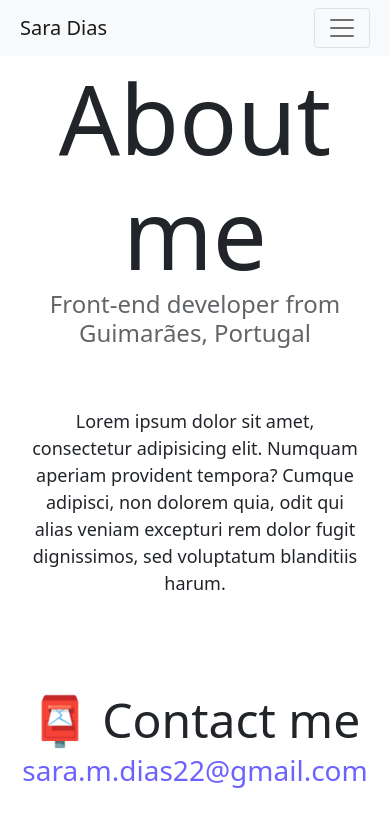
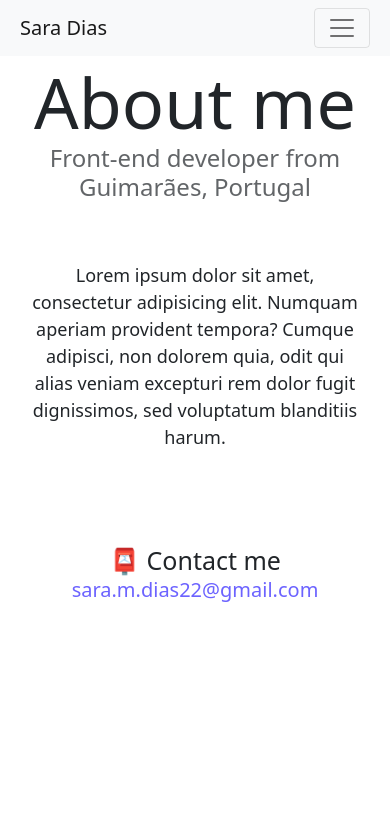
Before and after one commit to saritamanu/Portfolio, a plain HTML site: page about.html in a window 390 px wide. Drawn offline with nearby package versions, Linux system fonts and the light colour scheme.

Commit message:
last edit

```diff
--- a/about.html
+++ b/about.html
@@ -70,7 +70,7 @@
   </div>
 </br>
     <div id="contact">
-      <h2>📮 Contact me</h2>
+      <h2 class="contact">📮 Contact me</h2>
       <a href="mailto:sara.m.dias22@gmail.com" class="email-link">
         sara.m.dias22@gmail.com
       </a>
--- a/css/style.css
+++ b/css/style.css
@@ -112,4 +112,13 @@ p {
   .project-title {
     text-align: center;
   }
+  .contact {
+    font-size: 25px;
+  }
+  .email-link {
+    font-size: 20px;
+  }
+  h1 {
+    font-size: 70px;
+  }
 }
```
